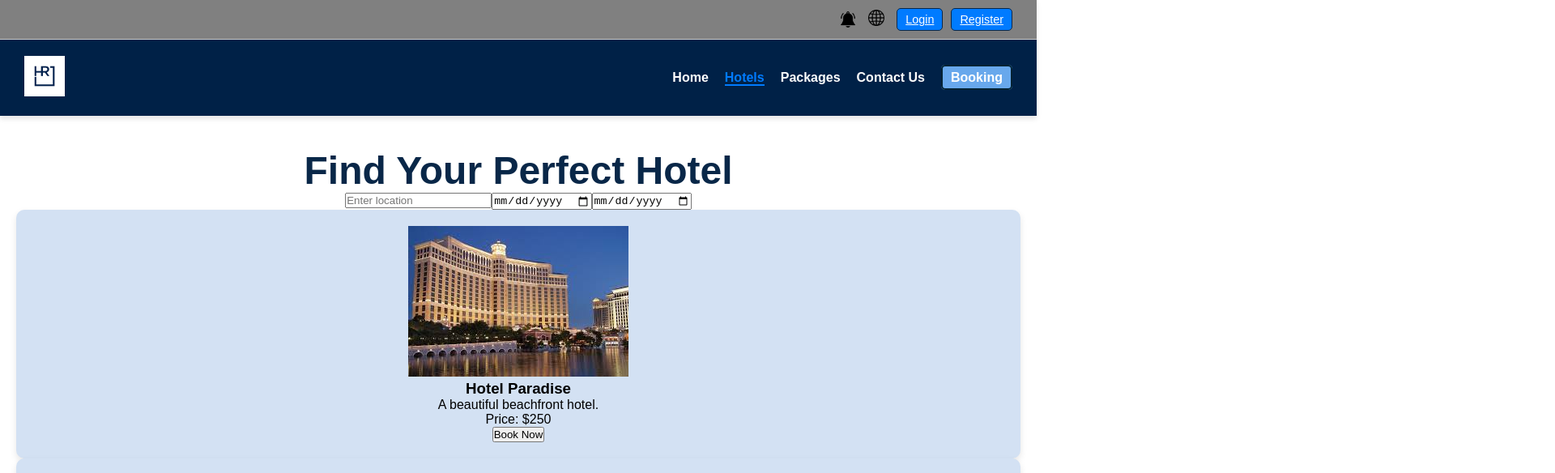
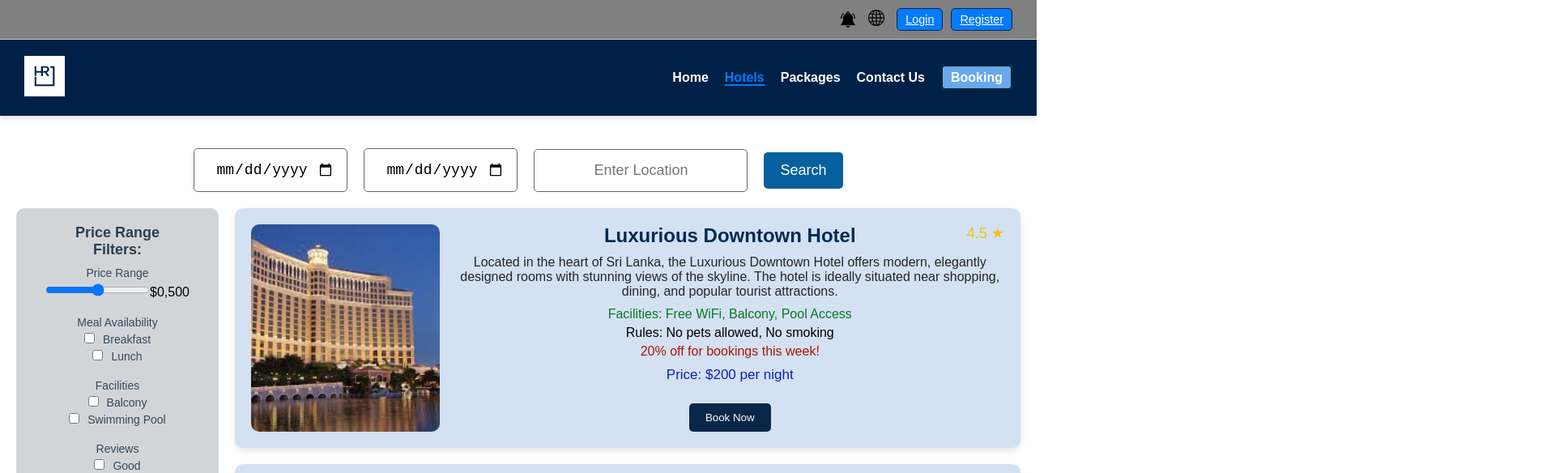
Before and after one commit to githmini2000/Hotel-Reservation-System, a React (Create React App) app: page /hotels in a window 1280 px wide. Shown: the top 584 px of the page at 81% size, 1920 px wide, since content can reach past the window. Built offline with nearby package versions, Linux system fonts and the light colour scheme.

Commit message:
Updated the Files

```diff
--- a/src/pages/Hotels.js
+++ b/src/pages/Hotels.js
@@ -1,9 +1,9 @@
 import React, { useState } from "react";
-import { useNavigate } from "react-router-dom";
 import "./Hotels.css";
 import imgHotel1 from "../assets/imgHotel1.png";
 import imgHotel2 from "../assets/imgHotel2.png";
 import imgHotel3 from "../assets/imgHotel3.png";
+import { useNavigate } from "react-router-dom"; // Updated import for React Router v6
 
 const Hotels = () => {
   const [filters, setFilters] = useState({
@@ -19,160 +19,288 @@ const Hotels = () => {
     location: "",
   });
 
-  const [selectedHotel, setSelectedHotel] = useState(null);
-  const [showBookingForm, setShowBookingForm] = useState(false);
+  const [selectedHotel, setSelectedHotel] = useState(null); // State to store the selected hotel
+  const [showBookingForm, setShowBookingForm] = useState(false); // State to toggle the booking form visibility
 
-  const [formData, setFormData] = useState({
-    fullName: "",
-    email: "",
-  });
+  const navigate = useNavigate(); // Use the useNavigate hook for navigation
 
-  const navigate = useNavigate(); // Initialize useNavigate for navigation
+  const handleFilterChange = (e) => {
+    const { name, value, type, checked } = e.target;
+    if (type === "checkbox") {
+      setFilters((prevFilters) => ({
+        ...prevFilters,
+        [name]: {
+          ...prevFilters[name],
+          [value]: checked,
+        },
+      }));
+    } else if (type === "range") {
+      setFilters((prevFilters) => ({
+        ...prevFilters,
+        [name]: value,
+      }));
+    }
+  };
 
-  // 1. Handle form input changes
-  const handleInputChange = (e) => {
+  const handleSearchChange = (e) => {
     const { name, value } = e.target;
-    setFormData((prevFormData) => ({
-      ...prevFormData,
+    setSearch((prevSearch) => ({
+      ...prevSearch,
       [name]: value,
     }));
   };
 
-  // 2. Handle booking submission and confirmation dialog
-  const handleBookingSubmit = (e) => {
-    e.preventDefault(); // Prevent default form submission
-
-    // Ask the user for confirmation using a confirmation dialog
-    const isConfirmed = window.confirm(`Are you sure you want to confirm the booking for ${selectedHotel.name}?`);
-
-    if (isConfirmed) {
-      // If confirmed, show a success message
-      alert(`Booking confirmed for ${selectedHotel.name}!`);
-
-      // Optionally, save the booking (e.g., in localStorage or a backend)
-      saveBooking(selectedHotel, formData);
-
-      // Hide the booking form and navigate (optional)
-      setShowBookingForm(false);
-      navigate("/thank-you"); // This is just an example; you can customize the page
-    } else {
-      // If canceled, show a cancellation message
-      alert(`Booking for ${selectedHotel.name} has been canceled.`);
-      setShowBookingForm(false); // Hide the form
-    }
+  const handleBookNow = (hotel) => {
+    setSelectedHotel(hotel); // Set selected hotel details
+    navigate("/booking"); // Navigate to the booking page using useNavigate
   };
 
-  // Function to save the booking (in localStorage for simplicity)
-  const saveBooking = (hotel, formData) => {
-    const bookingDetails = {
-      hotel,
-      ...formData,
-      bookingDate: new Date().toLocaleString(),
-    };
-    localStorage.setItem("booking", JSON.stringify(bookingDetails));
-    console.log("Booking saved:", bookingDetails);
+  const handleBookingSubmit = (e) => {
+    e.preventDefault();
+    // Handle booking submission logic (e.g., sending data to the server or showing a success message)
+    alert(`Booking confirmed for ${selectedHotel.name}`);
+    setShowBookingForm(false); // Close booking form after submission
   };
 
-  // 3. Handle the Book Now button click to show the booking form
-  const handleBookNow = (hotel) => {
-    setSelectedHotel(hotel);
-    setShowBookingForm(true);
-  };
-
-  // 4. Hotels data and filtering (existing code)
   const hotels = [
     {
       id: 1,
-      name: "Hotel Paradise",
-      description: "A beautiful beachfront hotel.",
-      price: 250,
-      image: imgHotel1,
+      name: "Luxurious Downtown Hotel",
+      description:
+        "Located in the heart of Sri Lanka, the Luxurious Downtown Hotel offers modern, elegantly designed rooms with stunning views of the skyline. The hotel is ideally situated near shopping, dining, and popular tourist attractions.",
+      facilities: "Free WiFi, Balcony, Pool Access",
+      rules: "No pets allowed, No smoking",
+      price: "$200 per night",
+      stars: 4.5,
+      offers: "20% off for bookings this week!",
+      img: imgHotel1,
     },
     {
       id: 2,
-      name: "Mountain Retreat",
-      description: "A tranquil escape in the mountains.",
-      price: 350,
-      image: imgHotel2,
+      name: "Cozy Shopping Hub Hotel",
+      description:
+        "Nestled in the lively city of Galle, the Cozy Shopping Hub Hotel is the perfect destination for those who love shopping. The hotel offers comfortable, spacious rooms with easy access to local boutiques, restaurants, and entertainment venues, located near top shopping destinations and attractions.",
+      facilities: "Free Breakfast, Gym Access",
+      rules: "No loud music after 10 PM",
+      price: "$150 per night",
+      stars: 4.2,
+      offers: "Limited rooms available!",
+      img: imgHotel2,
     },
     {
       id: 3,
-      name: "City Heights",
-      description: "Modern hotel in the heart of the city.",
-      price: 200,
-      image: imgHotel3,
+      name: "Modern Tourist Stay",
+      description:
+        "The Modern Tourist Stay in Miami Beach offers contemporary accommodations with breathtaking ocean views. Guests can unwind by the outdoor pool, enjoy fitness facilities, or explore the vibrant nightlife of Miami. The hotel provides spacious rooms equipped with all the necessary amenities for a relaxing vacation.",
+      facilities: "Free Parking, Swimming Pool",
+      rules: "Check-in after 2 PM, Check-out by 11 AM",
+      price: "$180 per night",
+      stars: 5.0,
+      offers: "Early bird discounts available!",
+      img: imgHotel3,
     },
   ];
 
+  // Filter the hotels based on selected filters and search criteria
   const filteredHotels = hotels.filter((hotel) => {
-    return hotel.price >= filters.priceRange[0] && hotel.price <= filters.priceRange[1];
+    // Price range filter
+    const price = parseInt(hotel.price.replace("$", "").replace(" per night", ""));
+    if (price < filters.priceRange[0] || price > filters.priceRange[1]) {
+      return false;
+    }
+
+    // Meal availability filter
+    if (
+      (filters.mealAvailability.breakfast && !hotel.facilities.includes("Breakfast")) ||
+      (filters.mealAvailability.lunch && !hotel.facilities.includes("Lunch"))
+    ) {
+      return false;
+    }
+
+    // Facilities filter
+    if (
+      (filters.facilities.balcony && !hotel.facilities.includes("Balcony")) ||
+      (filters.facilities.swimmingPool && !hotel.facilities.includes("Swimming Pool"))
+    ) {
+      return false;
+    }
+
+    // Reviews filter
+    if (
+      (filters.reviews.good && hotel.stars < 4) ||
+      (filters.reviews.veryGood && hotel.stars < 4.5)
+    ) {
+      return false;
+    }
+
+    // Location search filter
+    if (search.location && !hotel.description.toLowerCase().includes(search.location.toLowerCase())) {
+      return false;
+    }
+
+    return true;
   });
 
   return (
     <div className="hotels-container">
-      <h1>Find Your Perfect Hotel</h1>
-
-      {/* Search Form */}
-      <div className="search-form">
-        <input
-          type="text"
-          name="location"
-          placeholder="Enter location"
-          value={search.location}
-          onChange={(e) => setSearch({ ...search, location: e.target.value })}
-        />
+      {/* Search Bar */}
+      <div className="search-bar">
         <input
           type="date"
           name="checkinDate"
           value={search.checkinDate}
-          onChange={(e) => setSearch({ ...search, checkinDate: e.target.value })}
+          onChange={handleSearchChange}
+          placeholder="Check-in Date"
         />
         <input
           type="date"
           name="checkoutDate"
           value={search.checkoutDate}
-          onChange={(e) => setSearch({ ...search, checkoutDate: e.target.value })}
+          onChange={handleSearchChange}
+          placeholder="Check-out Date"
         />
+        <input
+          type="text"
+          name="location"
+          value={search.location}
+          onChange={handleSearchChange}
+          placeholder="Enter Location"
+        />
+        <button>Search</button>
       </div>
 
-      {/* Display Hotels */}
-      <div className="hotels-list">
-        {filteredHotels.map((hotel) => (
-          <div key={hotel.id} className="hotel-card">
-            <img src={hotel.image} alt={hotel.name} />
-            <h3>{hotel.name}</h3>
-            <p>{hotel.description}</p>
-            <p>Price: ${hotel.price}</p>
-            <button onClick={() => handleBookNow(hotel)}>Book Now</button>
+      {/* Filter Section */}
+      <div className="filter-container">
+        <div className="filters">
+          <h3>Filters:</h3>
+          <div className="filter-group">
+            <label>Price Range</label>
+            <input
+              type="range"
+              name="priceRange"
+              min="0"
+              max="1000"
+              value={filters.priceRange}
+              onChange={handleFilterChange}
+            />
+            <span>{`$${filters.priceRange}`}</span>
           </div>
-        ))}
+          <div className="filter-group">
+            <label>Meal Availability</label>
+            <label>
+              <input
+                type="checkbox"
+                name="mealAvailability"
+                value="breakfast"
+                checked={filters.mealAvailability.breakfast}
+                onChange={handleFilterChange}
+              />
+              Breakfast
+            </label>
+            <label>
+              <input
+                type="checkbox"
+                name="mealAvailability"
+                value="lunch"
+                checked={filters.mealAvailability.lunch}
+                onChange={handleFilterChange}
+              />
+              Lunch
+            </label>
+          </div>
+
+          <div className="filter-group">
+            <label>Facilities</label>
+            <label>
+              <input
+                type="checkbox"
+                name="facilities"
+                value="balcony"
+                checked={filters.facilities.balcony}
+                onChange={handleFilterChange}
+              />
+              Balcony
+            </label>
+            <label>
+              <input
+                type="checkbox"
+                name="facilities"
+                value="swimmingPool"
+                checked={filters.facilities.swimmingPool}
+                onChange={handleFilterChange}
+              />
+              Swimming Pool
+            </label>
+          </div>
+
+          <div className="filter-group">
+            <label>Reviews</label>
+            <label>
+              <input
+                type="checkbox"
+                name="reviews"
+                value="good"
+                checked={filters.reviews.good}
+                onChange={handleFilterChange}
+              />
+              Good
+            </label>
+            <label>
+              <input
+                type="checkbox"
+                name="reviews"
+                value="veryGood"
+                checked={filters.reviews.veryGood}
+                onChange={handleFilterChange}
+              />
+              Very Good
+            </label>
+          </div>
+        </div>
+
+        {/* Hotel Cards Section */}
+        <div className="hotel-cards">
+          {filteredHotels.map((hotel) => (
+            <div className="hotel-card" key={hotel.id}>
+              <div className="hotel-card-content">
+                <div className="hotel-image">
+                  <img src={hotel.img} alt={hotel.name} />
+                </div>
+                <div className="hotel-details">
+                  <h3>{hotel.name}</h3>
+                  <p className="description">{hotel.description}</p>
+                  <p className="facilities">Facilities: {hotel.facilities}</p>
+                  <p>Rules: {hotel.rules}</p>
+                  <p className="offers">{hotel.offers}</p>
+                  <p className="price">Price: {hotel.price}</p>
+                  <span className="rating">{hotel.stars} ★</span>
+                  <button className="book-now" onClick={() => handleBookNow(hotel)}>
+                    Book Now
+                  </button>
+                </div>
+              </div>
+            </div>
+          ))}
+        </div>
       </div>
 
-      {/* Booking Form */}
+      {/* Booking Form (conditionally rendered) */}
       {showBookingForm && selectedHotel && (
         <div className="booking-form">
           <h2>Book your stay at {selectedHotel.name}</h2>
           <form onSubmit={handleBookingSubmit}>
             <input
               type="text"
-              name="fullName"
               placeholder="Full Name"
-              value={formData.fullName}
-              onChange={handleInputChange}
               required
             />
             <input
               type="email"
-              name="email"
               placeholder="Email Address"
-              value={formData.email}
-              onChange={handleInputChange}
               required
             />
             <button type="submit">Confirm Booking</button>
-            <button type="button" onClick={() => setShowBookingForm(false)}>
-              Cancel
-            </button>
+            <button type="button" onClick={() => setShowBookingForm(false)}>Cancel</button>
           </form>
         </div>
       )}
```
Also changed, not shown: src/pages/BookingForm.css (+9 -0 lines), src/pages/BookingForm.js (+16 -1 lines), src/pages/ContactUs.css (+8 -0 lines), src/pages/ContactUs.js (+67 -5 lines).
